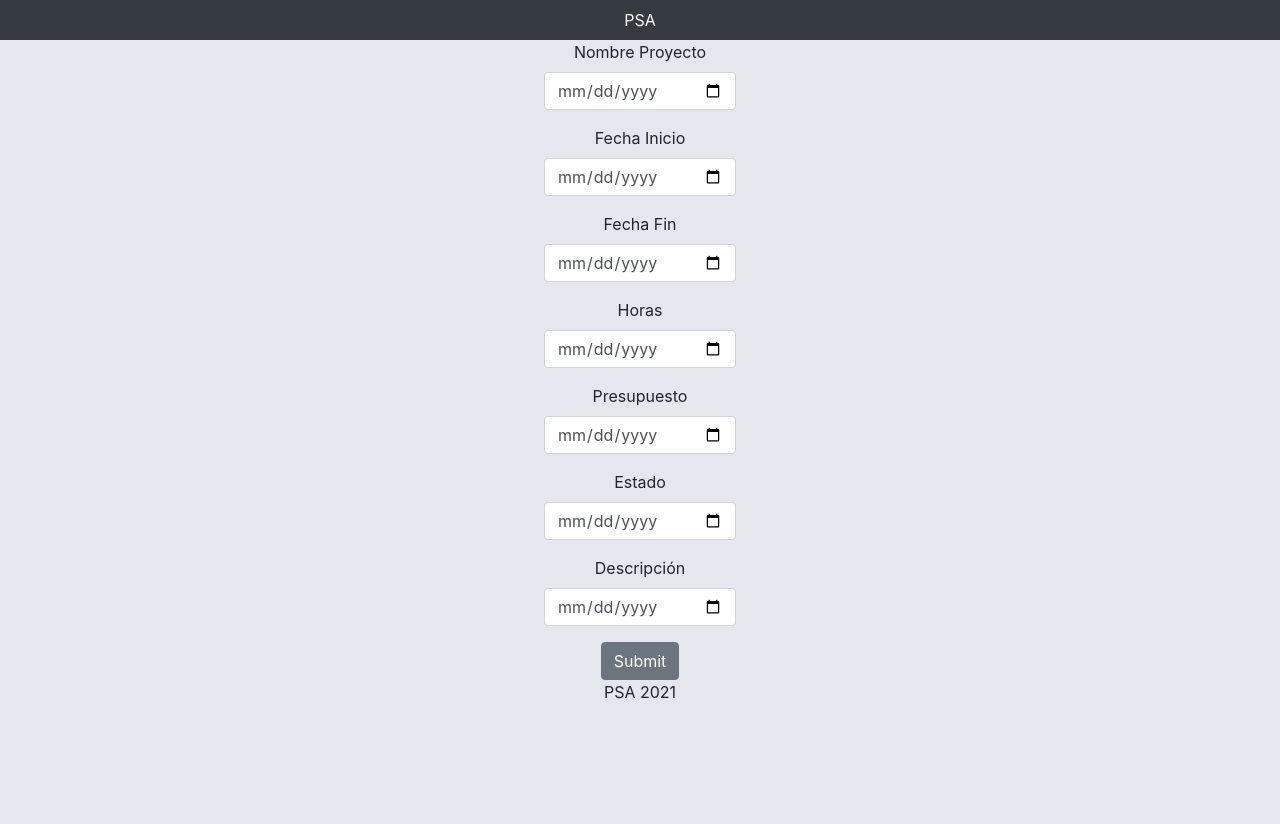
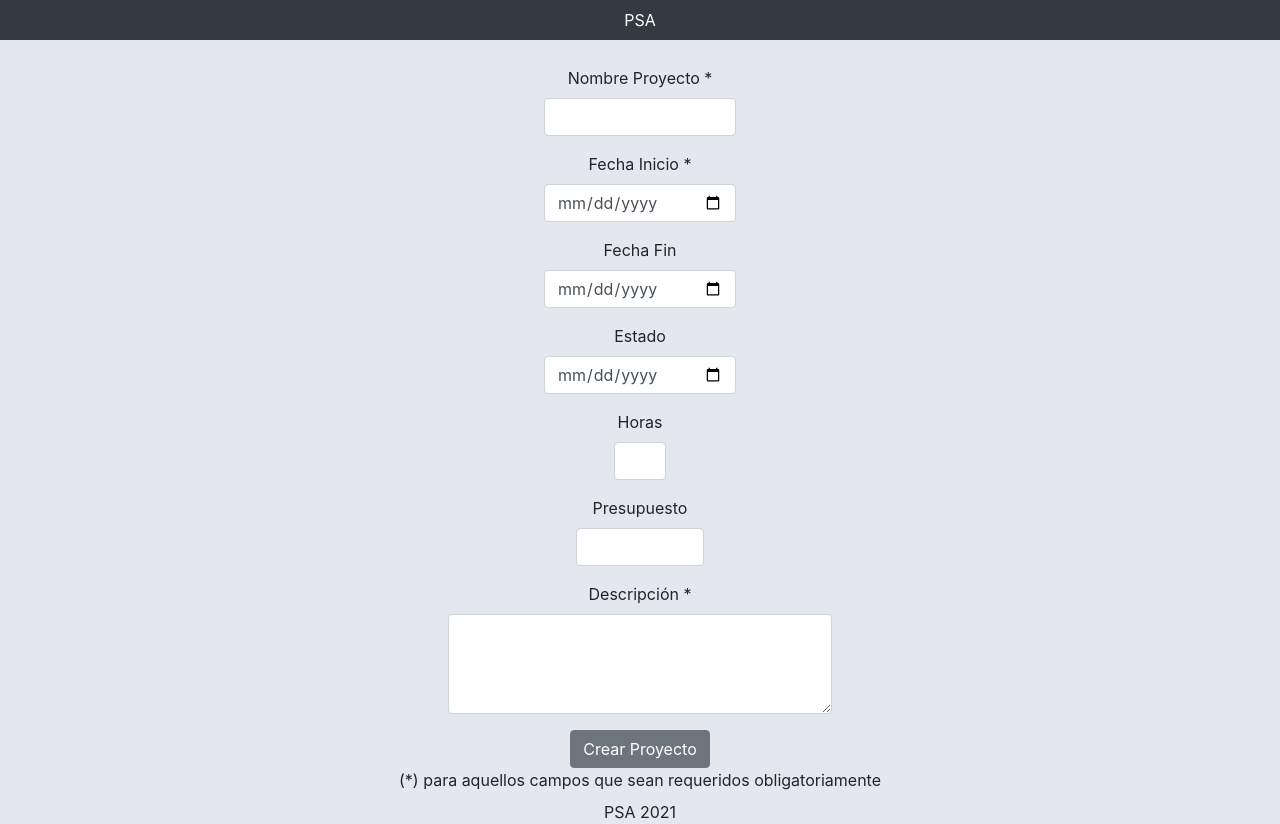
Before and after one commit to AndresJalife/ProyectoPSATribu1, a React (Create React App) app: page /proyectos/nuevoProyecto in a window 1280 px wide. Before the commit the page ends 800 px from the top, so only its background shows below. Built offline with nearby package versions, Linux system fonts and the light colour scheme.

Commit message:
continuo creado de proyecto

```diff
--- a/src/pages/Proyectos/AgregarProyectoPage.css
+++ b/src/pages/Proyectos/AgregarProyectoPage.css
@@ -1,5 +1,6 @@
-.asd{
+.general{
     width: 15%;
+    /* height: 1%; */
     margin-left: 42.5%;
 }
 
@@ -7,3 +8,23 @@
     text-align: center;
     align-items: center;
 }
+
+#nombre{
+    margin-top: 2%;
+}
+
+#descripcion{
+    margin-left: 35%;
+    width: 30%;
+    height: 100px;
+}
+
+#horas{
+    width: 4%;
+    margin-left: 48%;
+}
+
+#presupuesto{
+    width: 10%;
+    margin-left: 45%;
+}
--- a/src/pages/Proyectos/AgregarProyectoPage.js
+++ b/src/pages/Proyectos/AgregarProyectoPage.js
@@ -3,40 +3,46 @@ import { Button, Form, FormGroup, Label, Input, FormText } from 'reactstrap';
 import './AgregarProyectoPage.css';
 
 export default class AgregarProyectoPage extends Component {
+
+    crearProyecto(){
+        // Document.
+    }
+
     render() {
         return (
-            <div  className='formContainer'>
+            <div className='formContainer'>
                 <Form>
                     <FormGroup>
-                        <Label for="exampleEmail">Nombre Proyecto</Label>
-                        <Input type="date" name="email" id="exampleEmail" className='asd' placeholder="" />
+                        <Label for="nombreProyecto" id='nombre'>Nombre Proyecto *</Label>
+                        <Input type="string" name="nombreProyecto" id="nombreProyecto" className='general' maxlength="256" required />
                     </FormGroup>
                     <FormGroup>
-                        <Label for="exampleEmail">Fecha Inicio</Label>
-                        <Input type="date" name="email" id="exampleEmail" className='asd' placeholder="" />
+                        <Label for="fechaInicio">Fecha Inicio *</Label>
+                        <Input type="date" name="fechaInicio" id="fechaInicio" className='general' required/>
                     </FormGroup>
                     <FormGroup>
-                        <Label for="exampleEmail">Fecha Fin</Label>
-                        <Input type="date" name="email" id="exampleEmail" className='asd' placeholder="" />
+                        <Label for="fechaFin">Fecha Fin</Label>
+                        <Input type="date" name="fechaFin" id="fechaFin" className='general' />
                     </FormGroup>
                     <FormGroup>
-                        <Label for="exampleEmail">Horas</Label>
-                        <Input type="date" name="email" id="exampleEmail" className='asd' placeholder="" />
+                        <Label for="estado">Estado</Label>
+                        <Input type="date" name="estado" id="estado" className='general' />
                     </FormGroup>
                     <FormGroup>
-                        <Label for="exampleEmail">Presupuesto</Label>
-                        <Input type="date" name="email" id="exampleEmail" className='asd' placeholder="" />
+                        <Label for="horas">Horas</Label>
+                        <Input type="number" name="horas" id="horas" className='general' />
                     </FormGroup>
                     <FormGroup>
-                        <Label for="exampleEmail">Estado</Label>
-                        <Input type="date" name="email" id="exampleEmail" className='asd' placeholder="" />
+                        <Label for="presupuesto">Presupuesto</Label>
+                        <Input type="number" name="presupuesto" id="presupuesto" className='general' />
                     </FormGroup>
                     <FormGroup>
-                        <Label for="exampleEmail">Descripción</Label>
-                        <Input type="date" name="email" id="exampleEmail" className='asd' placeholder="" />
+                        <Label for="descripcion">Descripción *</Label>
+                        <Input type="textarea" name="descripcion" id="descripcion" className='general' maxlength="256" required />
                     </FormGroup>
-                    <Button>Submit</Button>
+                    <Button onClick={this.crearProyecto()}>Crear Proyecto</Button>
                 </Form>
+                <label>(*) para aquellos campos que sean requeridos obligatoriamente</label>
             </div>
         )
     }
--- a/src/pages/Proyectos/MainProyectosPage.css
+++ b/src/pages/Proyectos/MainProyectosPage.css
@@ -10,10 +10,6 @@
   }
   #proyectosHeader{
     display: flex;
-  }
-
-  .botonAgregarProyecto{
-    color:black;
   }
 
   #tituloProyectos{
--- a/src/pages/Proyectos/MainProyectosPage.js
+++ b/src/pages/Proyectos/MainProyectosPage.js
@@ -2,27 +2,23 @@ import React, { Component } from 'react';
 import ProyectoCard from '../../components/Proyectos/ProyectoCard';
 import './MainProyectosPage.css';
 import { Button } from 'reactstrap';
-import {NavLink} from "react-router-dom";
 
 
 export default class MainProyectosPage extends Component
 {
 
-    constructor(props)
-    {
+    constructor(props) {
         super(props);
         this.state = {
             projects: []
         }
     }
 
-    agregarProyecto()
-    {
+    agregarProyecto() {
 
     }
 
-    async componentDidMount()
-    {
+    async componentDidMount() {
         const projects = (await fetch('https://proyectopsa.herokuapp.com/proyectos/')).json();
         // const project = (await fetch('https://proyectopsa.herokuapp.com/proyectos/3')).json();
         this.setState({
@@ -30,18 +26,16 @@ export default class MainProyectosPage extends Component
         });
     }
 
-    render()
-    {
+    render(){
         return  (<div className='paginaProyectos'>
                     <div id='proyectosHeader'>
                         <p id='tituloProyectos'>Proyectos</p>
-                        <Button className='botonAgregarProyectoContainer'>
-                            <NavLink className='botonAgregarProyecto' to='/proyectos/nuevoProyecto'>Agregar Proyecto</NavLink>
-                        </Button>
+                        <a className='botonAgregarProyectoContainer' href='/proyectos/nuevoProyecto'>
+                            <Button>Agregar Proyecto</Button>
+                        </a>
+
                     </div>
-                    <div id='proyectosContainer'>
-                                {this.state.projects.map((p) => <ProyectoCard project={p} />)}
-                    </div>
+                    {this.state.projects.map((p) => <ProyectoCard project={p} />)}
                 </div>);
 
     }
```
